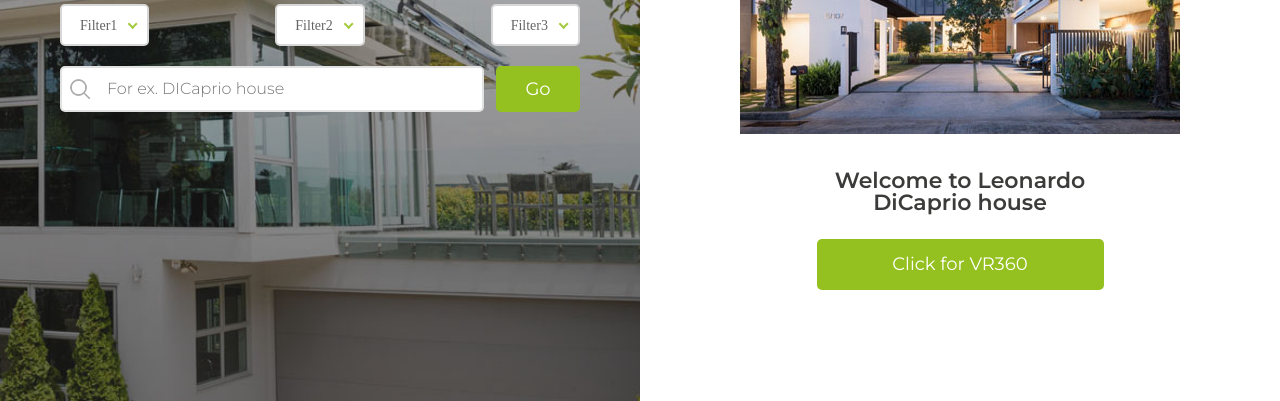
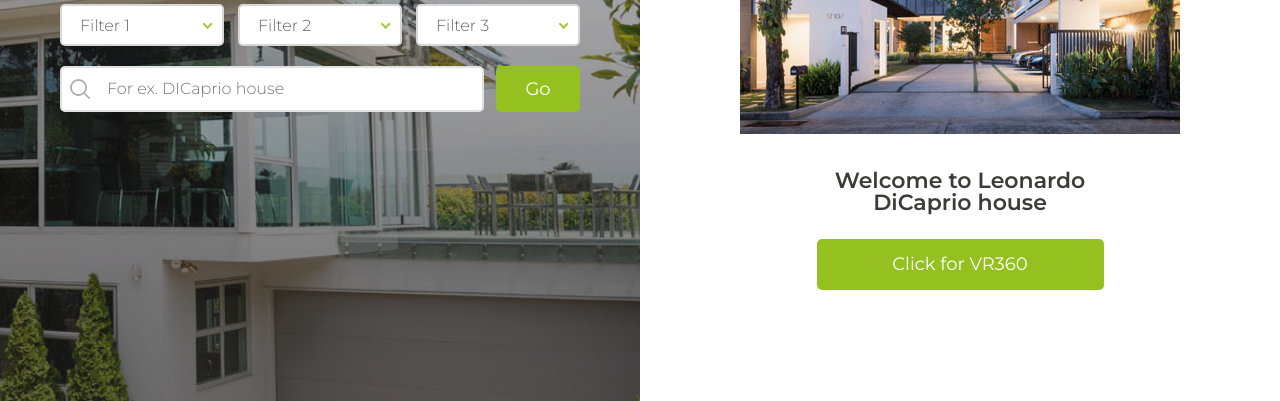
Before and after one commit to denis-andrikevich/gomocity, a website: page app/index.html in a window 1280 px wide. Shown: the part 399-800 px from the top of the page. Drawn offline with nearby package versions, Linux system fonts and the light colour scheme; some packages are replaced by stand-ins of ours.

Commit message:
the mistake commit

```diff
--- a/app/index.html
+++ b/app/index.html
@@ -6,10 +6,9 @@
   <title>gomocity</title>
 
   <!-- CSS files -->
-  <link rel="stylesheet"
-        href="css/master.css">
-  <link href="https://fonts.googleapis.com/css?family=Montserrat:300,400,600,700"
-        rel="stylesheet">
+  <link rel="stylesheet" href="css/master.css">
+  <link href="https://fonts.googleapis.com/css?family=Montserrat:300,400,600,700" rel="stylesheet">
+  <link href="https://fonts.googleapis.com/css?family=Open+Sans:300,600" rel="stylesheet">
 </head>
 
 <body>
@@ -43,27 +42,33 @@
           <form action="">
             <h1 class="text-center">Find the right home for you</h1>
             <div class="filters">
+              <div class="field">
                 <select name=""
                         id="home1"
                         class="form-element">
-                <option value="">Filter1</option>
-                <option value="">Filter1</option>
-                <option value="">Filter1</option>
+                  <option value="">Filter 1</option>
+                  <option value="">Filter 1</option>
+                  <option value="">Filter 1</option>
                 </select>
+              </div>
+              <div class="field">
                 <select name=""
                         id="home2"
                         class="form-element">
-                <option value="">Filter2</option>
-                <option value="">Filter2</option>
-                <option value="">Filter2</option>
+                  <option value="">Filter 2</option>
+                  <option value="">Filter 2</option>
+                  <option value="">Filter 2</option>
                 </select>
+              </div>
+              <div class="field">
                 <select name=""
                         id="home3"
                         class="form-element">
-                <option value="">Filter3</option>
-                <option value="">Filter3</option>
-                <option value="">Filter3</option>
+                  <option value="">Filter 3</option>
+                  <option value="">Filter 3</option>
+                  <option value="">Filter 3</option>
                 </select>
+              </div>
             </div>
             <div class="phrase">
               <span></span>
@@ -71,7 +76,8 @@
                      class="form-element"
                      placeholder="For ex. DICaprio house">
               <button type="submit"
-                        class="green-btn">Go</button>
+                      class="green-btn">Go
+              </button>
             </div>
           </form>
         </div>
--- a/app/scss/pages/main.scss
+++ b/app/scss/pages/main.scss
@@ -56,8 +56,15 @@
             display: flex;
             justify-content: space-between;
             margin-top: 23px;
-            select.form-element {
+            .field {
               width: 164px;
+              .nice-select {
+                width: 100%;
+                @include fontStyle('Montserrat', 1.6rem, #656565, 300);
+                .list {
+                  width: 100%;
+                }
+              }
             }
           }
           .phrase {
```
Also changed, not shown: app/css/master.css. Lines whose indentation alone changed are shown as unchanged.
